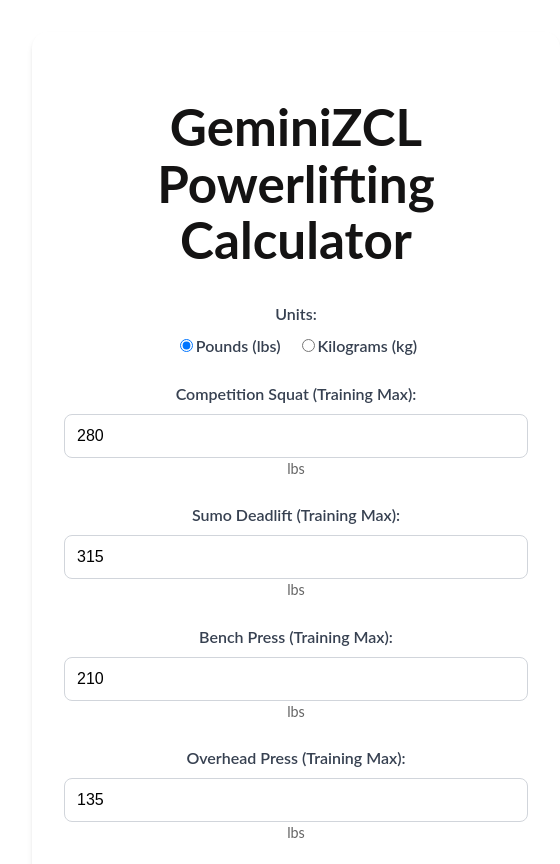
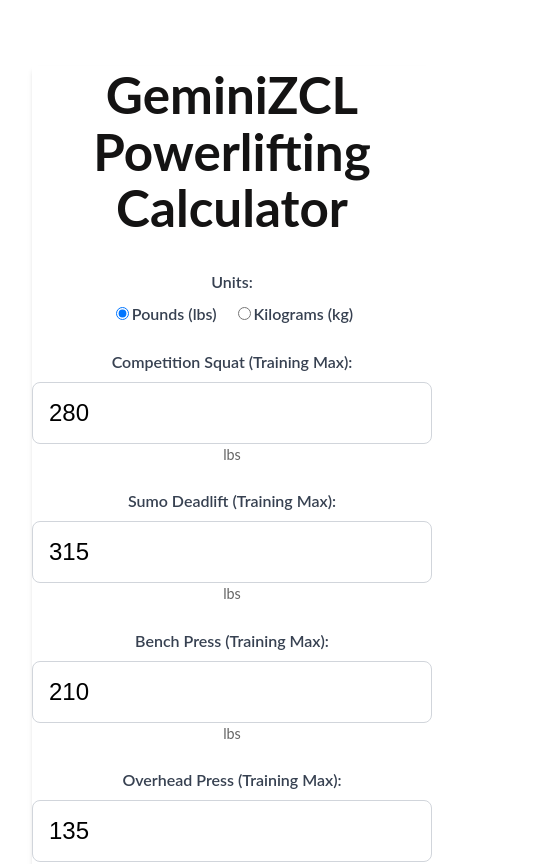
Before and after one commit to cfbauer/PowerliftingSchedule, a React (Vite) app: page / in a window 390 px wide. Shown: the top 864 px of the page, 560 px wide, since content can reach past the window. Built offline with nearby package versions, Linux system fonts and the light colour scheme.

Commit message:
Remove unnecessary container styles to fix some mobile uncentered-ness.

```diff
--- a/src/index.css
+++ b/src/index.css
@@ -35,10 +35,7 @@
 
 .container {
   width: 1200px;
-  margin: 0 auto;
-  padding: 2rem;
   color: var(--interface-surface-dark);
-  border-radius: 1rem;
   box-shadow: 0 4px 6px -1px rgb(0 0 0 / 0.1), 0 2px 4px -2px rgb(0 0 0 / 0.1);
 }
 
@@ -105,10 +102,10 @@ button:focus-visible {
 }
 
 .input-group input {
-  padding: 0.75rem;
+  padding: 1rem;
   border: 1px solid #d1d5db;
   border-radius: 0.5rem;
-  font-size: 1rem;
+  font-size: 1.5rem;
 }
 
 .units-selection {
```
